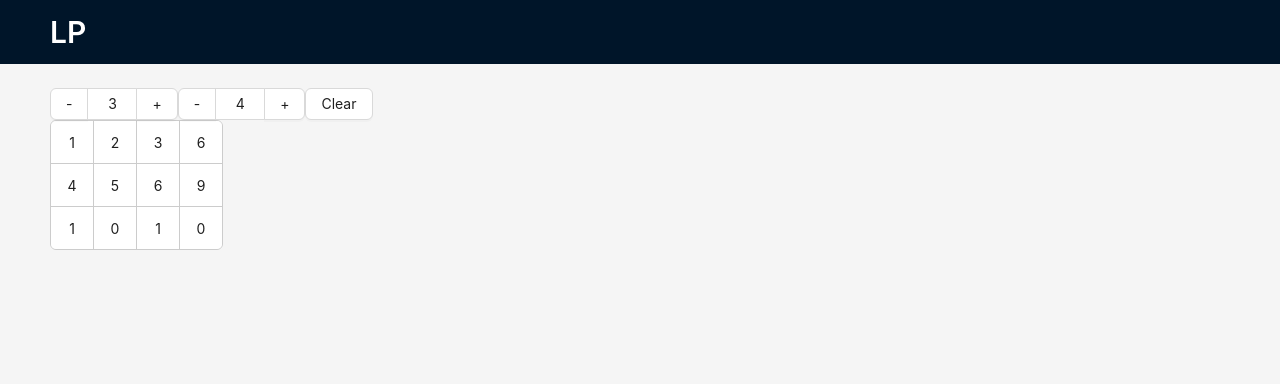
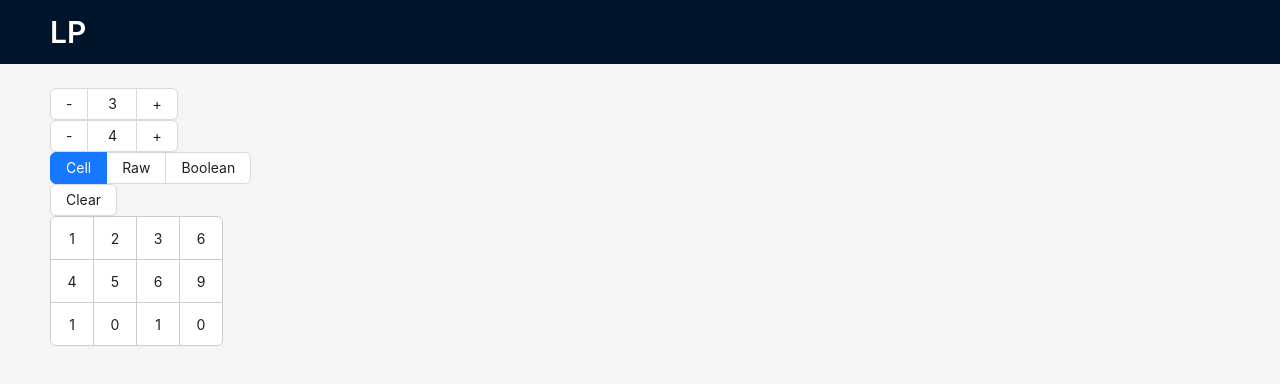
Before and after one commit to Samwell-II/hack2023, a React (Vite) app in the folder frontend/: page / in a window 1280 px wide. Shown: the top 384 px of the page. Built offline with nearby package versions, Linux system fonts and the light colour scheme.

Commit message:
matrix input mode selector

```diff
--- a/frontend/src/App.tsx
+++ b/frontend/src/App.tsx
@@ -6,6 +6,7 @@ import Title from 'antd/es/typography/Title';
 import MatrixInput from './components/matrix-input/MatrixInput';
 import MatrixDimensionInput from './components/matrix-input/MatrixDimensionInput';
 import useMatrix from './components/matrix-input/useMatrix';
+import MatrixInputModeSelector from './components/matrix-input/MatrixInputModeSelector';
 
 const { Content, Header } = Layout;
 
@@ -25,14 +26,15 @@ const App: FC = () => {
               onChange={matrix.setRows}
               onIncrement={matrix.incrementRows}
               onDecrement={matrix.decrementRows}
-            />
+            /><br/>
             <MatrixDimensionInput
               value={matrix.cols}
               onChange={matrix.setCols}
               onIncrement={matrix.incrementCols}
               onDecrement={matrix.decrementCols}
-            />
-            <Button onClick={matrix.clear}>Clear</Button>
+            /><br/>
+            <MatrixInputModeSelector value='cells' /><br/>
+            <Button onClick={matrix.clear}>Clear</Button><br/>
             <MatrixInput data={matrix.data} onChange={matrix.setData}></MatrixInput>
           </div>
         </Content>
--- a/frontend/src/components/matrix-input/MatrixInputCell.tsx
+++ b/frontend/src/components/matrix-input/MatrixInputCell.tsx
@@ -1,5 +1,7 @@
 import React, { FC, useRef } from 'react';
 import './matrix-input-cell.css';
+
+export const CELL_SIZE = 42;
 
 export interface IMatrixInputCellProps {
     data: number;
@@ -8,8 +10,8 @@ export interface IMatrixInputCellProps {
 }
 
 const inputStyle: React.CSSProperties = {
-    width: '42px',
-    height: '42px',
+    width: `${CELL_SIZE}px`,
+    height: `${CELL_SIZE}px`,
     boxSizing: 'content-box',
     padding: 0,
 
--- /dev/null
+++ b/frontend/src/components/matrix-input/MatrixInputModeSelector.tsx
@@ -0,0 +1,29 @@
+import { Radio } from 'antd';
+import React from 'react';
+
+type MatrixInputMode = 'cells' | 'raw' | 'boolean';
+
+interface IMatrixInputModeSelectorProps {
+    value: MatrixInputMode;
+    onChange?: (value: MatrixInputMode) => void;
+}
+
+const modes = [
+    { value: 'cells', label: 'Cell' },
+    { value: 'raw', label: 'Raw' },
+    { value: 'boolean', label: 'Boolean' },
+]
+
+const MatrixInputModeSelector: React.FC<IMatrixInputModeSelectorProps> = ({ value, onChange }) => {
+    return (
+        <Radio.Group
+            options={modes}
+            onChange={onChange && ((event) => onChange(event.target.value))}
+            value={value}
+            optionType="button"
+            buttonStyle="solid"
+        />
+    )
+}
+
+export default MatrixInputModeSelector;
```
